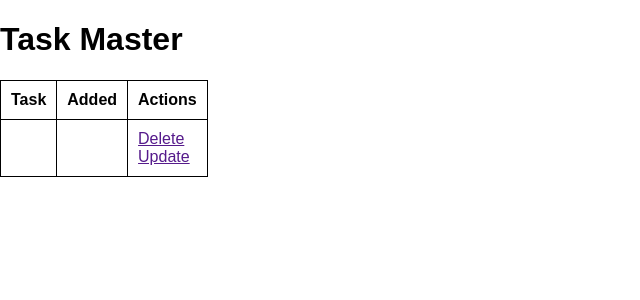
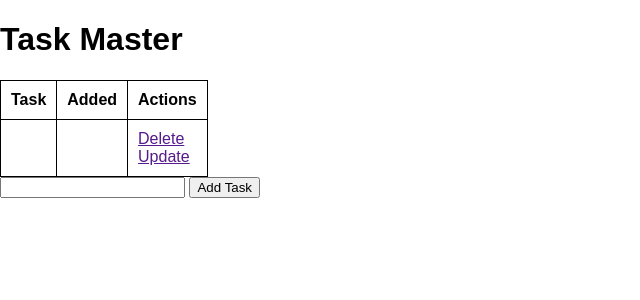
Before and after one commit to O-xix/Flask-Introduction, a Flask app: page / in a window 1280 px wide. Shown: the top 300 px of the page, without its empty margins (0-640 px from the left). Run offline with Flask 3, Linux system fonts and the light colour scheme.

Commit message:
Working Flask web application "Task Master", at point in README.md source video ~24:57, runs using 'python app.py' in cmd. Notes:     - Started using SQLAlchemy database operations.

```diff
--- a/app.py
+++ b/app.py
@@ -15,7 +15,7 @@
     def __repr__(self):
         return '<Task %r>' % self.id
 
-@app.route('/')
+@app.route('/', methods=['POST', 'GET'])
 def index():
     return render_template('index.html')
 
--- a/templates/index.html
+++ b/templates/index.html
@@ -1,7 +1,7 @@
 {% extends 'base.html' %}
 
 {% block head %}
-
+<title>Task Master</title>
 {% endblock %}
 
 {% block body %}
@@ -24,4 +24,9 @@
             </td>
         </tr>
     </table>
+
+    <form action="/" method="POST">
+        <input type="text" name="content" id="content">
+        <input type="submit" value="Add Task">
+    </form>
 {% endblock %}
```
